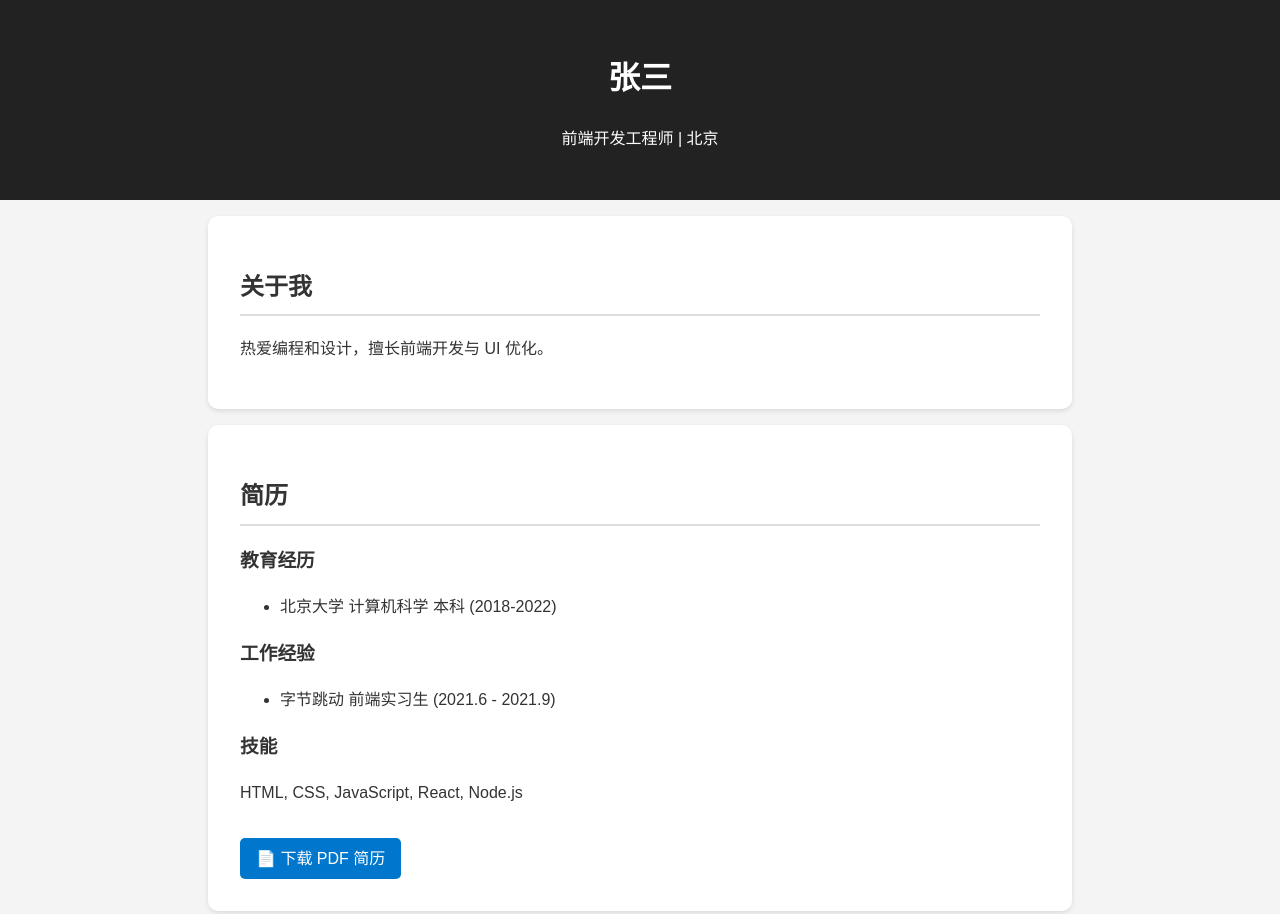
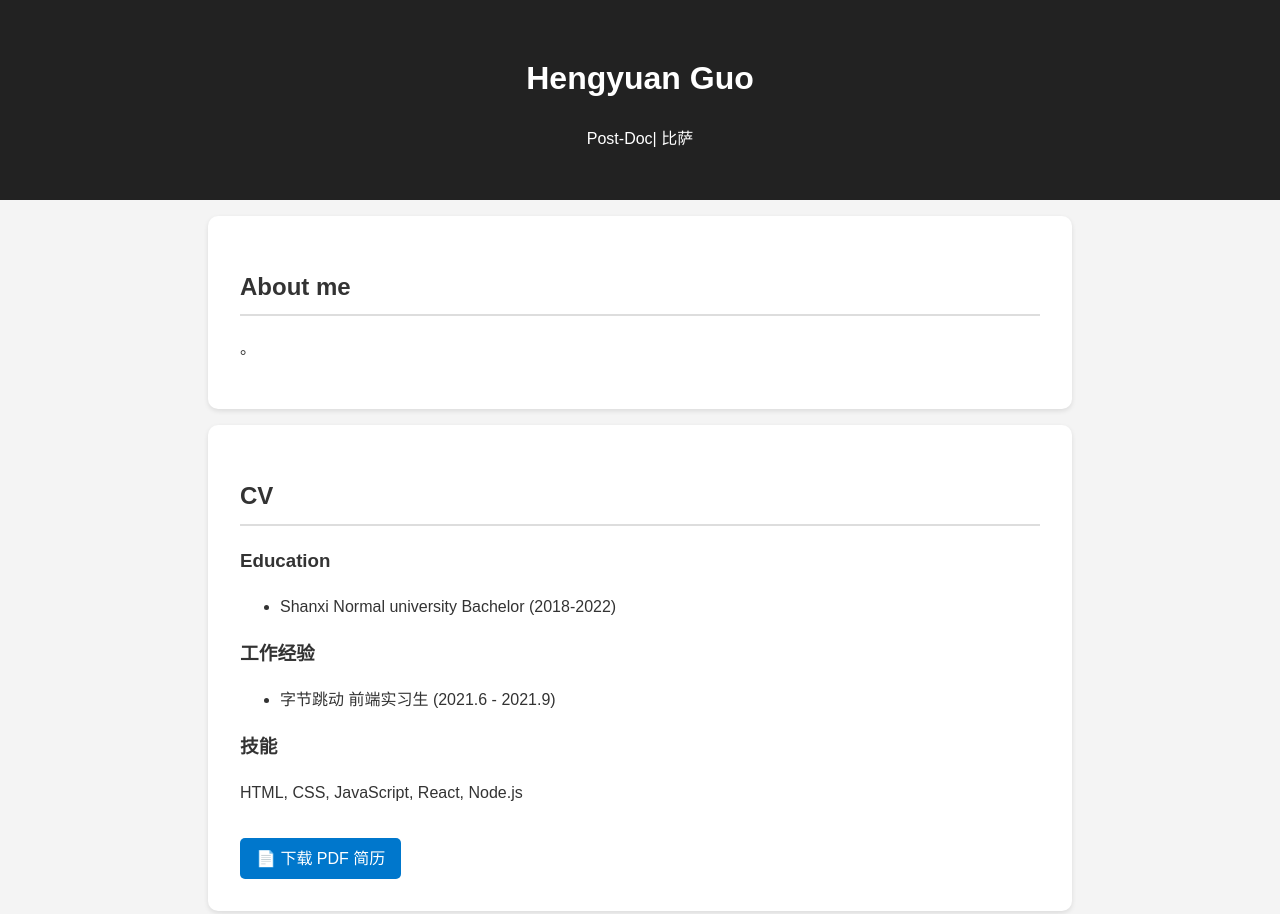
Before and after one commit to hengyuanGuo1/CV, a plain HTML site: page index.html in a window 1280 px wide. Shown: the top 914 px of the page. Drawn offline with Linux system fonts and the light colour scheme.

Commit message:
Update index.html

```diff
--- a/index.html
+++ b/index.html
@@ -3,25 +3,25 @@
 <head>
   <meta charset="UTF-8">
   <meta name="viewport" content="width=device-width, initial-scale=1.0">
-  <title>我的个人主页</title>
+  <title>Hengyuan Guo(郭恒源）CV</title>
   <link rel="stylesheet" href="style.css">
 </head>
 <body>
   <header>
-    <h1>张三</h1>
-    <p>前端开发工程师 | 北京</p>
+    <h1>Hengyuan Guo</h1>
+    <p>Post-Doc| 比萨</p>
   </header>
 
   <section id="about">
-    <h2>关于我</h2>
-    <p>热爱编程和设计，擅长前端开发与 UI 优化。</p>
+    <h2>About me</h2>
+    <p>。</p>
   </section>
 
   <section id="resume">
-    <h2>简历</h2>
-    <h3>教育经历</h3>
+    <h2>CV</h2>
+    <h3>Education </h3>
     <ul>
-      <li>北京大学 计算机科学 本科 (2018-2022)</li>
+      <li>Shanxi Normal university  Bachelor (2018-2022)</li>
     </ul>
     <h3>工作经验</h3>
     <ul>
```
